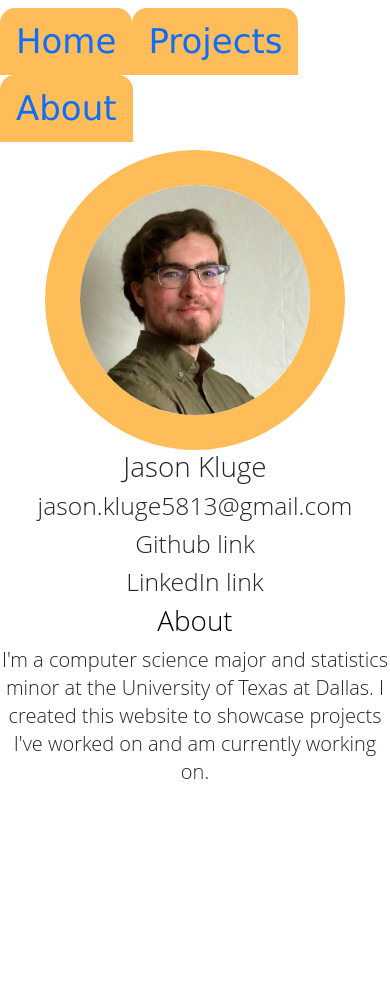
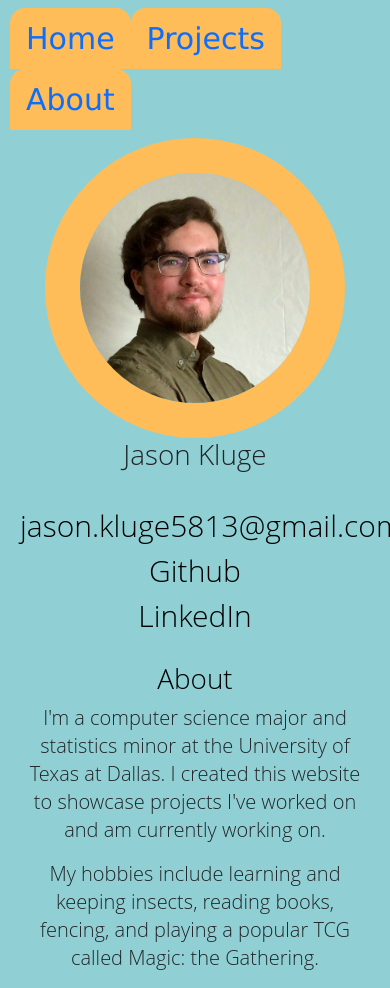
Before and after one commit to kehngid/my-app, a React (Create React App) app: page /about in a window 390 px wide. Before the commit the page ends 844 px from the top, so only its background shows below. Built offline with nearby package versions, Linux system fonts and the light colour scheme.

Commit message:
Added links and more responsive display

```diff
--- a/src/App.css
+++ b/src/App.css
@@ -6,12 +6,6 @@
 .App-logo {
   height: 40vmin;
   pointer-events: none;
-}
-
-@media (prefers-reduced-motion: no-preference) {
-  .App-logo {
-    animation: App-logo-spin infinite 20s linear;
-  }
 }
 
 .App-header {
--- a/src/Pages/About.js
+++ b/src/Pages/About.js
@@ -1,11 +1,12 @@
 import React from 'react';
 import ProfilePic from '../Components/ProfilePic.js';
 import '../Stylesheets/About.css'
+import '../Stylesheets/Page.css'
 
 function About()
 {
     return (
-      <div>
+      <body>
         <div className="column1">
           <ProfilePic/>
         </div>
@@ -13,19 +14,24 @@ function About()
           <div className="name">
             <h1>Jason Kluge</h1>
           </div>
+          <br></br>
           <div className="links">
-            <h2>jason.kluge5813@gmail.com</h2>
-            <h2>Github link</h2>
-            <h2>LinkedIn link</h2>
+            <a href="mailto: jason.kluge5813@gmail.com">jason.kluge5813@gmail.com</a>
+            <br></br>
+            <a href="https://github.com/kehngid">Github</a>
+            <br></br>
+            <a href="https://www.linkedin.com/in/jakluge/">LinkedIn</a>
           </div>
+          <br></br>
           <div className="title">
             <h1 >About</h1>
           </div>
           <div className="paragraph">
           <p>I'm a computer science major and statistics minor at the University of Texas at Dallas. I created this website to showcase projects I've worked on and am currently working on. </p>
+          <p>My hobbies include learning and keeping insects, reading books, fencing, and playing a popular TCG called Magic: the Gathering.</p>
           </div>
         </div>
-      </div>
+      </body>
     );
 }
 
--- a/src/Stylesheets/About.css
+++ b/src/Stylesheets/About.css
@@ -8,8 +8,14 @@
 .links {
     font-size: 19px;
     text-align: left;
-    line-height: 1.4;
-    font-family: "Open Sans Light", sans-serif
+    font-family: "Open Sans Light", sans-serif;
+    color: black;
+}
+
+a {
+    color: black;
+    font-size: 30px;
+    text-decoration: none;
 }
 
 .title {
@@ -30,19 +36,29 @@
 .column1 {
     float: left;
     width: 33.33%;
+    text-align: center;
 }
 
 .column2 {
     float: left;
     width: 66.66%;
+    text-align: center;
 }
 
 @media only screen and (max-width: 992px)
 {
+    .column1
+    {
+        text-align: center;
+        width: 40%;
+    }
 
+    .column2 {
+        width: 60%;
+    }
 }
 
-@media only screen and (max-width: 600px)
+@media only screen and (max-width: 800px)
 {
     .column1
     {
@@ -62,7 +78,7 @@
     }
 
     .links {
-        font-size: 40px;
+        font-size: 21px;
         text-align: center;
         font-family: "Open Sans Light", sans-serif
     }
--- /dev/null
+++ b/src/Stylesheets/Page.css
@@ -0,0 +1,6 @@
+body
+{
+    padding-left: 10px;
+    padding-right: 10px;
+    background-color: #90d0d4;
+};
```
